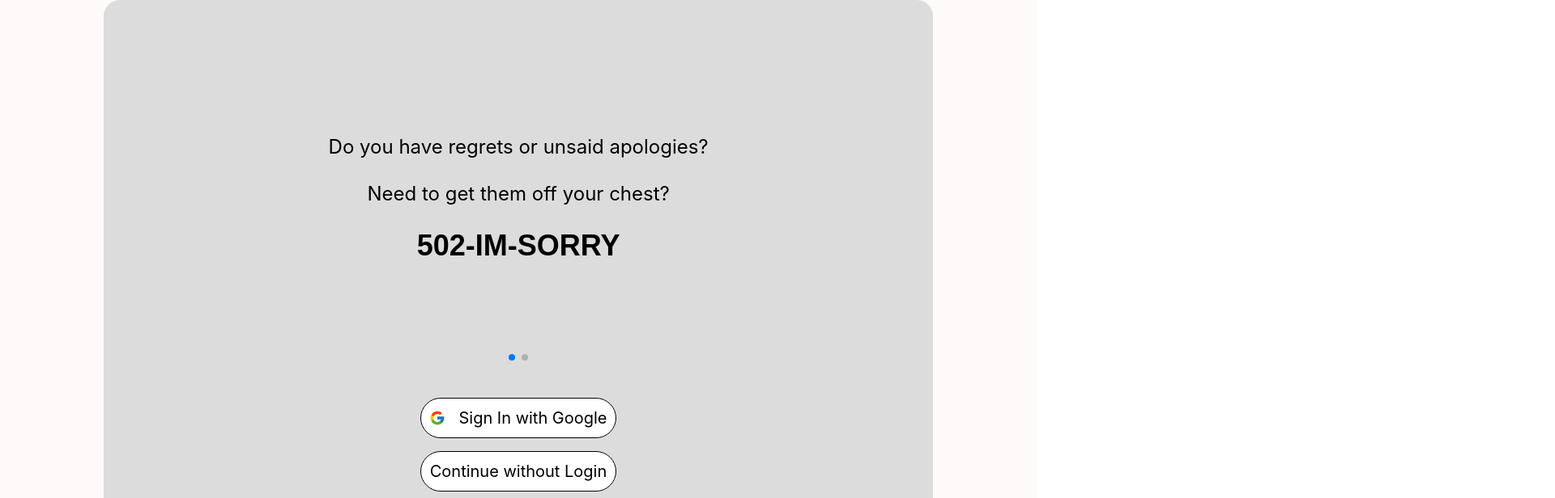
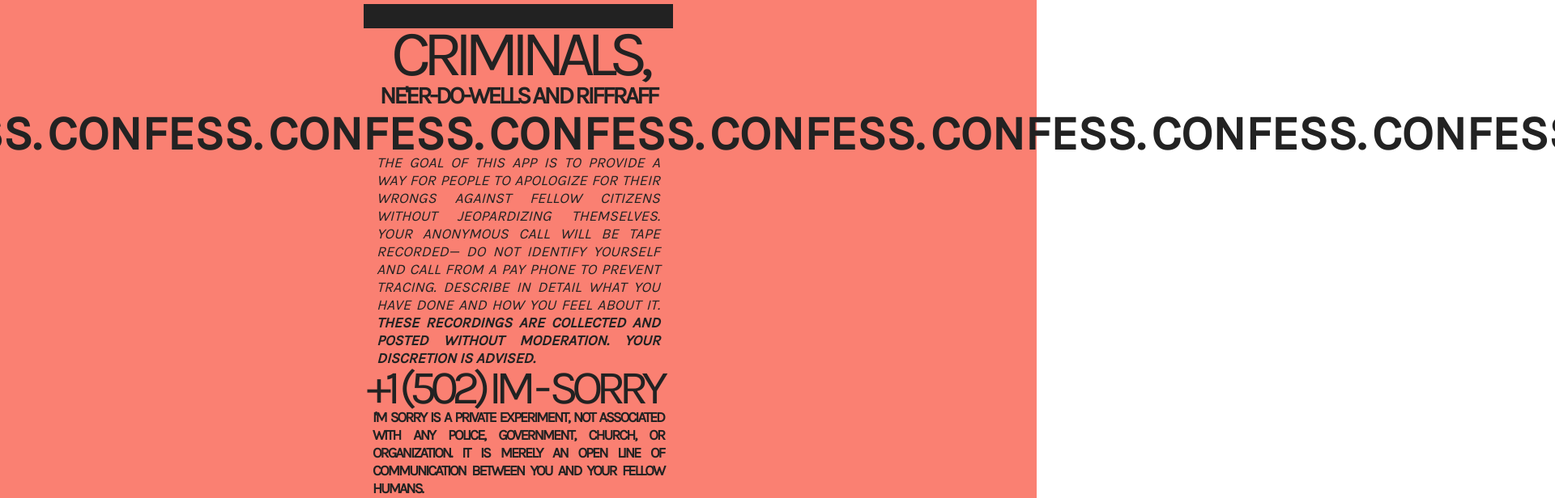
Before and after one commit to catmcclelland/another-apology-line, a React (Create React App) app in the folder frontend/: page / in a window 1280 px wide. Shown: the part 80-696 px from the top of the page at 81% size, 1920 px wide, since content can reach past the window. Built offline with nearby package versions, Linux system fonts and the light colour scheme.

Commit message:
splash page

```diff
--- /dev/null
+++ b/frontend/src/components/Marquee.jsx
@@ -0,0 +1,18 @@
+const Marquee = () => {
+  return (
+    <div class="marquee">
+      <div class="marquee-text" />&nbsp;&nbsp;
+      <div class="marquee-text" />&nbsp;&nbsp;
+      <div class="marquee-text" />&nbsp;&nbsp;
+      <div class="marquee-text" />&nbsp;&nbsp;
+      <div class="marquee-text" />&nbsp;&nbsp;
+      <div class="marquee-text" />&nbsp;&nbsp;
+      <div class="marquee-text" />&nbsp;&nbsp;
+      <div class="marquee-text" />&nbsp;&nbsp;
+      <div class="marquee-text" />&nbsp;&nbsp;
+      <div class="marquee-text" />&nbsp;&nbsp;
+    </div>
+  )
+}
+
+export default Marquee
--- a/frontend/src/components/PaginatedSwiper.css
+++ /dev/null
@@ -1,40 +0,0 @@
-.slide {
-  margin-bottom: 3rem;
-  text-align: center;
-  font-size: 150%;
-  display: flex;
-  flex-direction: column;
-  justify-content: center;
-  align-items: center;
-}
-
-#call {
-  font-weight: bold;
-  font-family: Arial, Helvetica, sans-serif;
-  font-size: 150%;
-}
-
-.mySwiper {
-  height: 100%;
-}
-#phone {
-  text-decoration: none;
-  color: black;
-  word-wrap: unset;
-}
-#phone:hover {
-  text-decoration: underline;
-}
-
-@media (max-width = 480px) {
-  .text {
-    width: 100vh;
-    font-size: 7rem;
-  }
-}
-
-/* 320px — 480px: Mobile devices
-481px — 768px: iPads, Tablets
-769px — 1024px: Small screens, laptops
-1025px — 1200px: Desktops, large screens
-1201px and more —  Extra large screens, TV */
--- a/frontend/src/components/PaginatedSwiper.jsx
+++ /dev/null
@@ -1,33 +0,0 @@
-import React from "react";
-import { Swiper, SwiperSlide } from "swiper/react";
-import "swiper/css";
-import "swiper/css/pagination";
-import { Pagination, Navigation } from "swiper";
-import "./PaginatedSwiper.css";
-function PaginatedSwiper() {
-  return (
-    <Swiper
-      pagination={true}
-      modules={[Pagination, Navigation]}
-      className="mySwiper">
-      <SwiperSlide className="slide">
-        <div className="text">Do you have regrets or unsaid apologies?</div>
-        <br />
-
-        <div className="text">Need to get them off your chest?</div>
-        <br />
-        <div id="call" className="text">
-          <a href="tel:+1-502-467-6779" id="phone">
-            502-IM-SORRY
-          </a>
-        </div>
-      </SwiperSlide>
-      <SwiperSlide className="slide">
-        "You've wronged people, It is to people that you must apologize, not the
-        state, not to god." -Allan Bridge
-      </SwiperSlide>
-    </Swiper>
-  );
-}
-
-export default PaginatedSwiper;
--- a/frontend/src/index.css
+++ b/frontend/src/index.css
@@ -1,7 +1,9 @@
+@import url('https://fonts.googleapis.com/css2?family=Karla&display=swap');
+
 body {
   margin: 0px;
 
-  font-family: -apple-system, BlinkMacSystemFont, 'Segoe UI', 'Roboto', 'Oxygen',
+  font-family: Karla, -apple-system, BlinkMacSystemFont, 'Segoe UI', 'Roboto', 'Oxygen',
     'Ubuntu', 'Cantarell', 'Fira Sans', 'Droid Sans', 'Helvetica Neue',
 
     sans-serif;
@@ -10,9 +12,38 @@ body {
   max-width: 600px;
   overflow-y: hidden;
   overflow-x: hidden;
+  color: #222222
 }
 
 code {
   font-family: source-code-pro, Menlo, Monaco, Consolas, "Courier New",
     monospace;
 }
+
+.marquee {
+  display: flex;
+  width: 2060px;
+  position: absolute;
+  top: 210px;
+  background-color: transparent;
+  white-space: nowrap;
+}
+
+.marquee-text {
+  display: inline-block;
+  width: 1000px;
+  font-size: 60px;
+  font-weight: 900;
+  color: #222222;
+  animation: scroll 15s linear infinite;
+}
+
+.marquee-text:before {
+  content: "CONFESS.";
+}
+
+@keyframes scroll {
+  100% {
+    transform: translateX(-100%);
+  }
+}
--- a/frontend/src/pages/Login.jsx
+++ b/frontend/src/pages/Login.jsx
@@ -3,122 +3,214 @@ import { provider } from "../firebase-config";
 import { getAuth, signInWithPopup } from "firebase/auth";
 import styled from "styled-components";
 import { FcGoogle } from "react-icons/fc";
-import PaginatedSwiper from "../components/PaginatedSwiper";
-import { Navigate } from "react-router-dom";
+import { BsArrowRight } from 'react-icons/bs'
+import Marquee from "../components/Marquee";
 
-export default function Login(props) {
+export default function Login({ setLoggedIn }) {
   const auth = getAuth();
   const signIn = () => {
     signInWithPopup(auth, provider)
       .then((re) => {
-        props.setLoggedIn(true);
+        console.log(re);
+        setLoggedIn(true);
         window.localStorage.setItem("currentLoggedIn", re.user.uid);
       })
       .catch((e) => console.log(e.message));
   };
   const continueWithoutLogin = () => {
     window.localStorage.setItem("currentLoggedIn", true);
-    props.setLoggedIn(true);
+    setLoggedIn(true);
   };
   return (
     <div>
-      {/* <LoginWrapper className="login"> */}
-      <Card>
-        <Text>
-          <Carousel>
-            <PaginatedSwiper />
-          </Carousel>
-          <Box>
+
+            <Container>
+              <Content>
+                <Sorry>SORRY?</Sorry>
+                <Criminals>CRIMINALS,</Criminals>
+                <Riffraff>NE'ER-DO-WELLS AND RIFFRAFF</Riffraff>
+                <Marquee />
+                <Goals>
+                  <i>
+                    the goal of this app is to provide a way for people to
+                    apologize for their wrongs against fellow citizens
+                    without jeopardizing themselves. your anonymous call
+                    will be tape recorded— do not identify yourself and call from
+                    a pay phone to prevent tracing. describe in detail what you
+                    have done and how you feel about it. <b>these recordings
+                    are collected and posted without moderation. your
+                    discretion is advised.
+                    </b>
+                  </i>
+                </Goals>
+                <Disclaimer>
+                  <b>
+                    i'm sorry is a private experiment, not associated with any police,
+                    government, church, or organization. it is merely an open line
+                    of communication between you and your fellow humans.
+                  </b>
+                </Disclaimer>
+                <Phone>+1 (502) IM - SORRY</Phone>
+                <Closer>when you call, you will be alone with a tape recorder.</Closer>
+              </Content>
+
               <GoogleSignIn onClick={signIn}>
                 <Icon>
-                <FcGoogle />
+                  <FcGoogle size="20px" />
                 </Icon>
                 Sign In with Google
               </GoogleSignIn>
               <Continue onClick={continueWithoutLogin}>
-              Continue without Login
+                Continue as Guest
               </Continue>
-          </Box>
-        </Text>
-      </Card>
-      {/* </LoginWrapper> */}
+            </Container>
+
     </div>
   );
 }
-// const LoginWrapper = styled.div`
-//   display: flex;
-//   width: 100vw;
-//   height: 100vh;
-//   margin: auto;
-//   background-color: white;
-//   justify-content: center;
-//   align-items: center;
-// `;
-const Carousel = styled.div`
-  width: 95%;
-  height: 80%;
-  margin: 2rem;
+
+const Container = styled.div`
   display: flex;
+  background: salmon;
+  height: 100vh;
+  width: 100vw;
+  flex-direction: column;`
+
+const Content = styled.div`
+  display: flex;
+  height 90%;
   justify-content: center;
-  align-items: center;
+  align-items: center;`
+
+const Sorry = styled.div`
+  display: flex;
+  position: absolute;
+  font-size: 100px;
+  letter-spacing: 5px;
+  line-height: 95px;
+  font-weight: 900;
+  margin-bottom: -10px;
+  border-bottom: 30px solid #222222;
+  top: -10px;`
+
+const Criminals = styled.div`
+  display: flex;
+  position: absolute;
+  font-size: 80px;
+  letter-spacing: -10px;
+  top: 100px;`
+
+const Riffraff = styled.div`
+  display: flex;
+  position: absolute;
+  font-size: 30px;
+  font-weight:900;
+  letter-spacing: -3px;
+  top: 180px;`
+
+const Goals = styled.div`
+  display: flex;
+  position: absolute;
+  font-size: 18px;
+  top: 230px;
+  width: 350px;
+  margin-top: 40px;
+  text-align: justify;
+  text-transform: uppercase;`
+
+const Disclaimer = styled.div`
+  display: flex;
+  position: absolute;
+  font-size: 22px;
+  letter-spacing: -2px;
+  top: 560px;
+  width: 375px;
+  margin-top: 40px;
+  text-align: justify;
+  text-transform: uppercase;
+  @media (max-height: 700px) {
+    display: none;
+  }
+  @media (max-height: 895px) {
+    font-size: 18px;
+    margin-top: 25px;
+    letter-spacing: -2px;
+    width: 360px;
+  }`
+
+const Phone = styled.div`
+  display: flex;
+  position: absolute;
+  font-size: 59px;
+  letter-spacing: -8px;
+  top: 485px;
+  width: 375px;
+  margin-top: 40px;
+  text-align: justify;
+  text-transform: uppercase;`
+
+const Closer = styled.div`
+  display: flex;
+  position: absolute;
+  font-size: 15px;
+  letter-spacing: -1px;
+  top: 713px;
+  width: 375px;
+  margin-top: 60px;
+  text-align: justify;
+  text-transform: uppercase;
+  @media (max-height: 800px) {
+    display: none;
+  }
+  @media (max-height: 895px) {
+    font-size: 13px;
+    margin-top: -20px;
+    margin-left: 20px;
+  }
+  @media (height: 844px) {
+    font-size: 15px;
+    margin-top: 0px;
+    letter-spacing: -2px;
+    width: 360px;
+  }`
+
+const GoogleSignIn = styled.div`
+  display: flex;
+  margin: auto;
+  width: 300px;
+  justify-content: center;
+  color: white;
+  background-color: #222222;
+  padding: 15px;
+  border-radius: 40px;
+  margin-bottom: 0px;
+  cursor: pointer;
+  transition: .1s;
+  &:hover {
+    background: black;
+    transition: .1s;
+  }
+  @media (max-height: 760px) {
+    margin-bottom: 10px;
+  }
 `;
-const GoogleSignIn = styled.div`
-  width: 80%;
-  min-width: 15rem;
-  height: 3rem;
+
+const Continue = styled.div`
+  display: flex;
+  margin: auto;
+  margin-bottom: 0px;
+  padding: 15px;
   cursor: pointer;
-  border: 1px solid black;
-  border-radius: 30px;
-  text-align: center;
-  background: white;
-  font-size: 1.25rem;
-  display: flex;
-  justify-content: center;
-  align-items: center;
-  margin-bottom: 1rem;
-`;
-const Continue = styled.div`
-  background: white;
-  width: 80%;
-  min-width: 15rem;
-  height: 3rem;
-  cursor: pointer;
-  border: 1px solid black;
-  border-radius: 30px;
-  text-align: center;
+  &:hover {
+    text-decoration: underline;
+  }
+  @media (max-height: 760px) {
+    display: none;
+  }`
 
-  font-size: 1.25rem;
-  display: flex;
-  justify-content: center;
-  align-items: center;
-  margin-bottom: 2rem;
-`;
 const Icon = styled.div`
-  margin-right: 1rem;
+  margin-left: -40px;
+  margin-right: 3rem;
   margin-bottom: -0.25rem;
   display: inline;
 `;
-const Card = styled.div`
-  background: snow;
-  border-radius: 20px;
-  width: 100vw;
-  height: 100vh;
-  display: flex;
-  flex-direction: column;
-
-  align-items: center;
-`;
-
-const Text = styled.div`
-  background: gainsboro;
-  border-radius: 20px;
-  width: 80%;
-  height: 80%;
-  display: flex;
-  flex-direction: column;
-  margin: auto;
-  align-items: center;
-`;
-const Box = styled.div`
-  bottom: 0;
-`;
```
Lines whose indentation alone changed are shown as unchanged.
